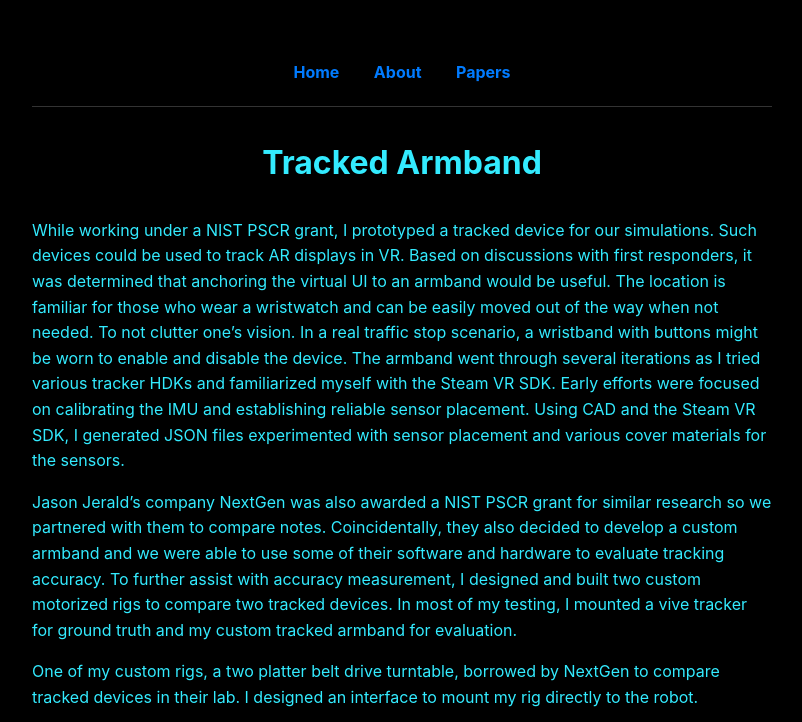
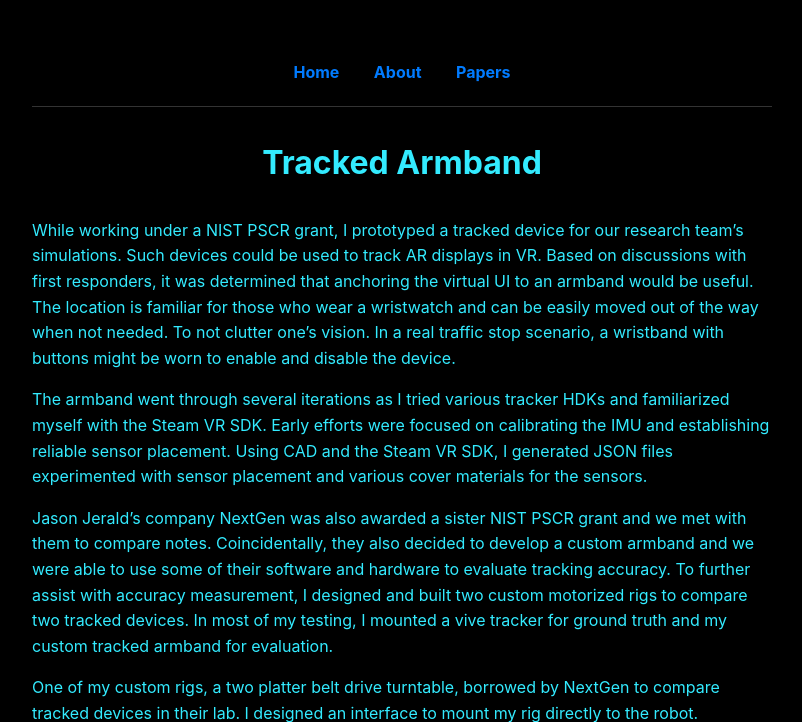
Before and after one commit to tenorvis/portfolio, a Jekyll site: the page built from _projects/armband.md, in a window 1280 px wide and 900 px high, cut to the strip 0-722 px from the top of the window. Shown: the whole strip, without its empty margins (238-1040 px from the left). Built offline with Jekyll 4.4.1, drawn with Linux system fonts in a browser that asks for light colours.

```diff
--- a/_projects/armband.md
+++ b/_projects/armband.md
@@ -43,10 +43,11 @@
 
 ---
 
-While working under a NIST PSCR grant, I prototyped a tracked device for our simulations. Such devices could be used to track AR displays in VR. Based on discussions with first responders, it was determined that anchoring the virtual UI to an armband would be useful. The location is familiar for those who wear a wristwatch and can be easily moved out of the way when not needed. To not clutter one’s vision. In a real traffic stop scenario, a wristband with buttons might be worn to enable and disable the device.
+While working under a NIST PSCR grant, I prototyped a tracked device for our research team's simulations. Such devices could be used to track AR displays in VR. Based on discussions with first responders, it was determined that anchoring the virtual UI to an armband would be useful. The location is familiar for those who wear a wristwatch and can be easily moved out of the way when not needed. To not clutter one’s vision. In a real traffic stop scenario, a wristband with buttons might be worn to enable and disable the device.
+
 The armband went through several iterations as I tried various tracker HDKs and familiarized myself with the Steam VR SDK. Early efforts were focused on calibrating the IMU and establishing reliable sensor placement. Using CAD and the Steam VR SDK, I generated JSON files experimented with sensor placement and various cover materials for the sensors.
 
-Jason Jerald’s company NextGen was also awarded a NIST PSCR grant for similar research so we partnered with them to compare notes. Coincidentally, they also decided to develop a custom armband and we were able to use some of their software and hardware to evaluate tracking accuracy. To further assist with accuracy measurement, I designed and built two custom motorized rigs to compare two tracked devices. In most of my testing, I mounted a vive tracker for ground truth and my custom tracked armband for evaluation.
+Jason Jerald’s company NextGen was also awarded a sister NIST PSCR grant and we met with them to compare notes. Coincidentally, they also decided to develop a custom armband and we were able to use some of their software and hardware to evaluate tracking accuracy. To further assist with accuracy measurement, I designed and built two custom motorized rigs to compare two tracked devices. In most of my testing, I mounted a vive tracker for ground truth and my custom tracked armband for evaluation.
 
 One of my custom rigs, a two platter belt drive turntable, borrowed by NextGen to compare tracked devices in their lab. I designed an interface to mount my rig directly to the robot.
 
```
Also changed, not shown: _projects/nist-pscr.md (+2 -0 lines).
